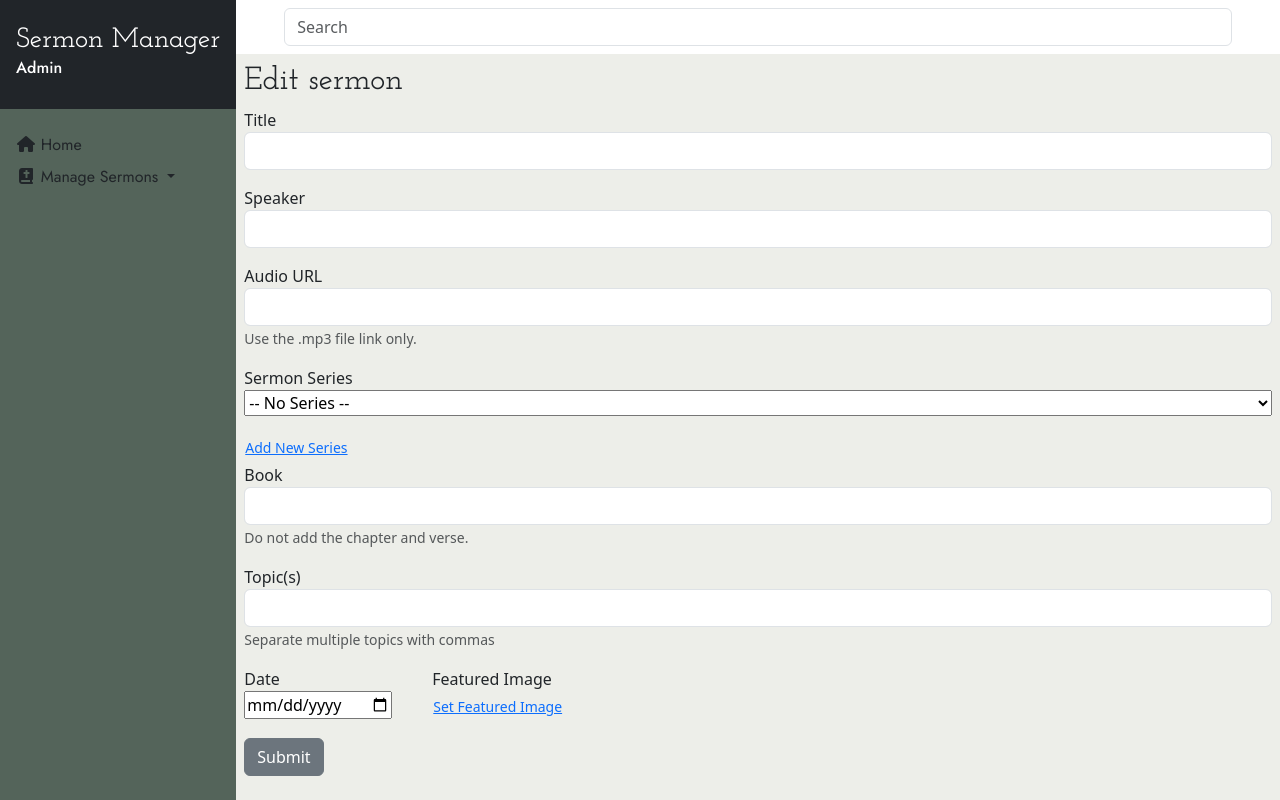
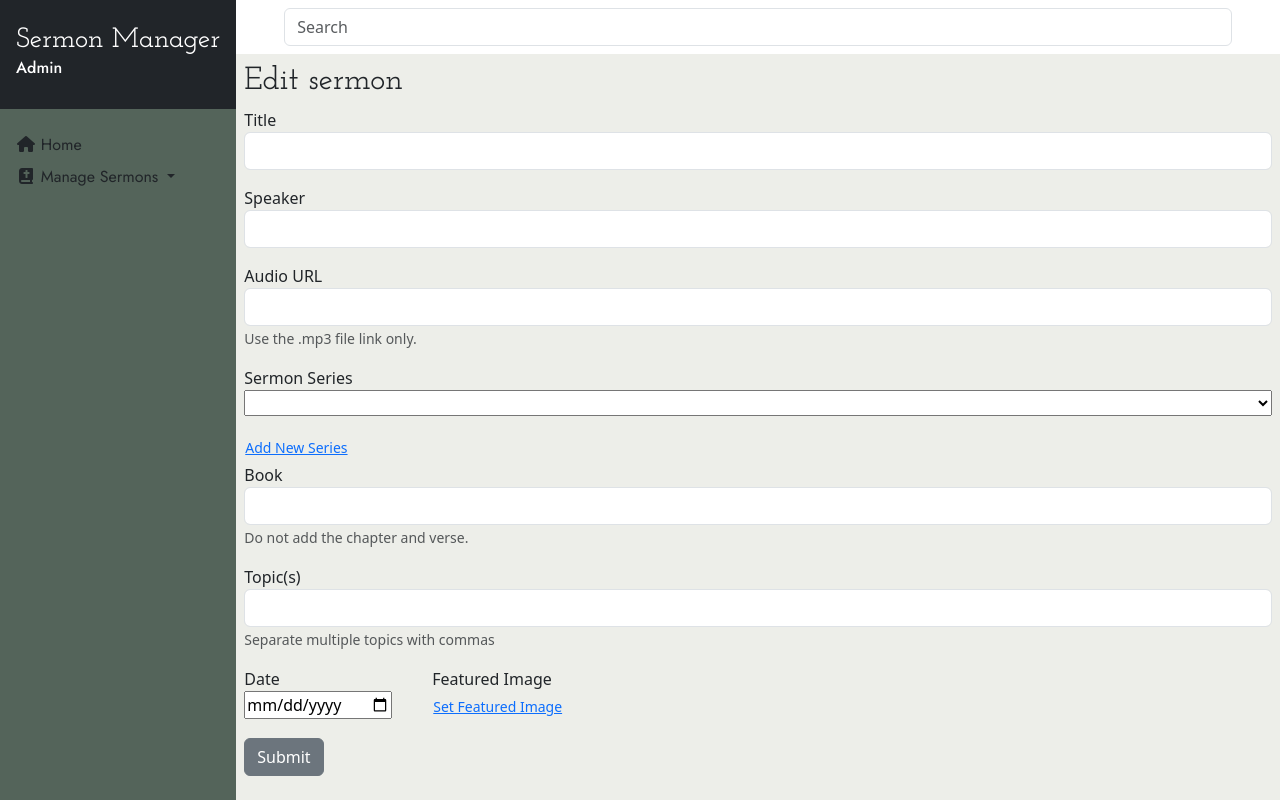
Before and after one commit to cqyao/SermonManager, a Flask app: template templates/edit-sermon.html in a window 1280 px wide. Run offline with Flask 3, Linux system fonts and the light colour scheme; the template is opened without the code that fills it, so the values that code supplies are empty; some libraries are stand-ins or nearby versions.

Commit message:
Fixes: EDIT SERMON -- Series name dropdown now shows the series name instead of "-- No Series --" placeholder.
SERMONS
-- Fixed an uncaught error when there are no sermons but site would attempt to show most recent sermon.
-- "No sermons found." now shows when there are no sermons.

```diff
--- a/templates/edit-sermon.html
+++ b/templates/edit-sermon.html
@@ -31,7 +31,7 @@
             <div class="d-flex form-group px-2 flex-column col-xxl-4">
               <label>Sermon Series</label>
               <select class="custom-select mb-3" name="series_id">
-                <option value="">-- No Series --</option>
+                <option value="">{{sermon.series.name}}</option>
                 {% for s in series %}
                 <option value="{{ s.id }}">{{ s.name }}</option>
                 {% endfor %}
--- a/templates/sermons.html
+++ b/templates/sermons.html
@@ -6,6 +6,7 @@
 
 {% block content %}
 <!-- MOST RECENT SERMON -->
+{% if sermons|length > 0 %}
 <a class="recent vh-100" href="/sermon/{{ sermons[0]['id'] }}">
   <div class="position-relative p-4 bg-secondary text-center">
     <i class="fa-solid fa-circle-play fa-4x position-absolute top-50 start-50 translate-middle text-white d-none d-md-inline"></i>
@@ -19,6 +20,7 @@
     </h5>
   </div>
 </a>
+{% endif %}
 <div class="p-4 section position-relative rounded-top-5 shadow-top">
   <h3 class="mb-0 fw-normal text-white">All Sermons</h3>
   <h6 class="fw-light text-white">Find all past sermons below</h6>
@@ -55,6 +57,10 @@
           <p class="card-text small">{{ sermon['date']|format_date }}</p>
         </div>
       </a>
+      {% else %}
+      <div class="col-12 text-center">
+        <h5>No sermons found.</h5>
+      </div>
       {% endfor %}
     </div>
   </div>
```
